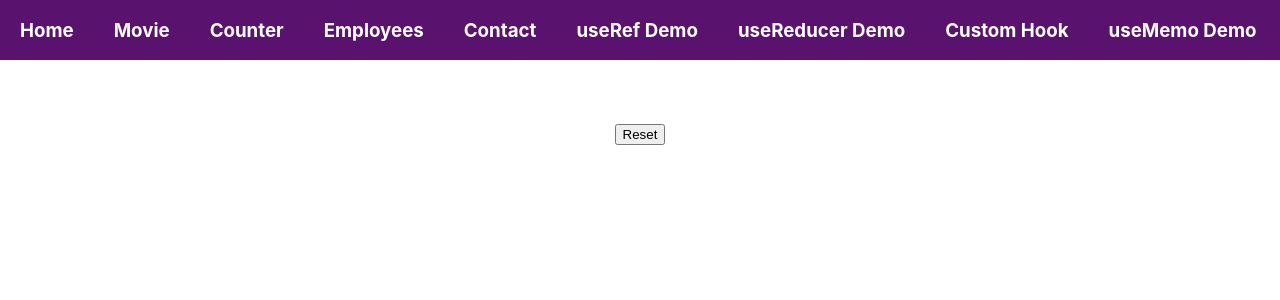
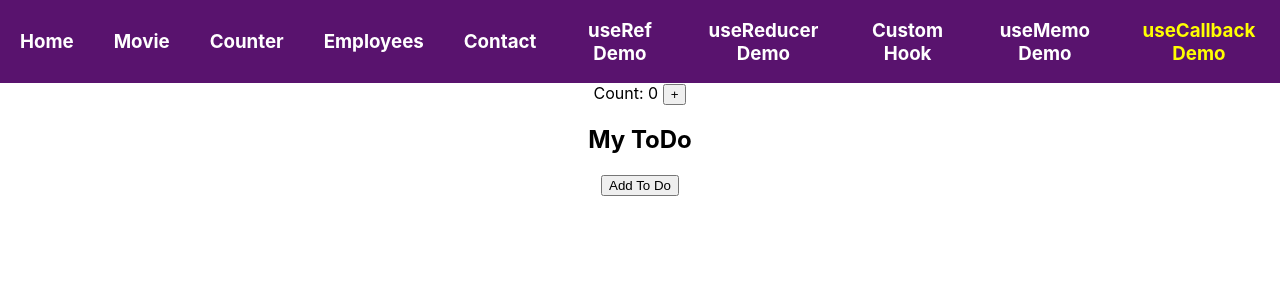
Before and after one commit to utshabkg/react-practice, a React (Create React App) app: page /usecallbackdemo in a window 1280 px wide. Shown: the top 300 px of the page. Built offline with nearby package versions, Linux system fonts and the light colour scheme; no server answers.

Commit message:
callback hook to memorize function.

```diff
--- a/src/App.js
+++ b/src/App.js
@@ -11,6 +11,7 @@
 import UseRefDemo from "./components/hooksDemo/UseRefDemo";
 import UseReducerDemo from "./components/hooksDemo/UseReducerDemo";
 import UseMemoDemo from "./components/hooksDemo/UseMemoDemo";
+import UseCallbackDemo from "./components/hooksDemo/UseCallbackDemo";
 
 import { BrowserRouter as Router, Routes, Route } from "react-router-dom";
 
@@ -34,6 +35,7 @@
           <Route path="/userefdemo" element={<UseRefDemo />} />
           <Route path="/usereducerdemo" element={<UseReducerDemo />} />
           <Route path="/usememodemo" element={<UseMemoDemo />} />
+          <Route path="/usecallbackdemo" element={<UseCallbackDemo />} />
           <Route path="*" element={<Error />} />
         </Routes>
       </div>
--- a/src/components/header/Header.js
+++ b/src/components/header/Header.js
@@ -36,6 +36,9 @@
       <NavLink style={navLinkStyles} to={"/usememodemo"}>
         <h3>useMemo Demo</h3>
       </NavLink>
+      <NavLink style={navLinkStyles} to={"/usecallbackdemo"}>
+        <h3>useCallback Demo</h3>
+      </NavLink>
     </div>
   );
 };
--- /dev/null
+++ b/src/components/hooksDemo/Todos.js
@@ -0,0 +1,15 @@
+import React, { memo } from "react";
+
+const Todos = ({ todos, addTodo }) => {
+  return (
+    <div>
+      <h2>My ToDo</h2>
+      {todos.map((todo, index) => {
+        return <p key={index}>{todo}</p>;
+      })}
+      <button onClick={addTodo}>Add To Do</button>
+    </div>
+  );
+};
+
+export default memo(Todos);
--- /dev/null
+++ b/src/components/hooksDemo/UseCallbackDemo.js
@@ -0,0 +1,25 @@
+import React, { useCallback, useState } from "react";
+import Todos from "./Todos";
+
+const UseCallbackDemo = () => {
+  const [count, setCount] = useState(0);
+  const [todos, setTodos] = useState([]);
+
+  const increment = () => {
+    setCount((c) => c + 1);
+  };
+
+  const addTodo = useCallback(() => {
+    setTodos((task) => [...task, "New ToDo"]);
+  }, [todos]);
+  return (
+    <>
+      <div>
+        Count: {count} <button onClick={increment}>+</button>
+      </div>
+      <Todos todos={todos} addTodo={addTodo} />
+    </>
+  );
+};
+
+export default UseCallbackDemo;
```
